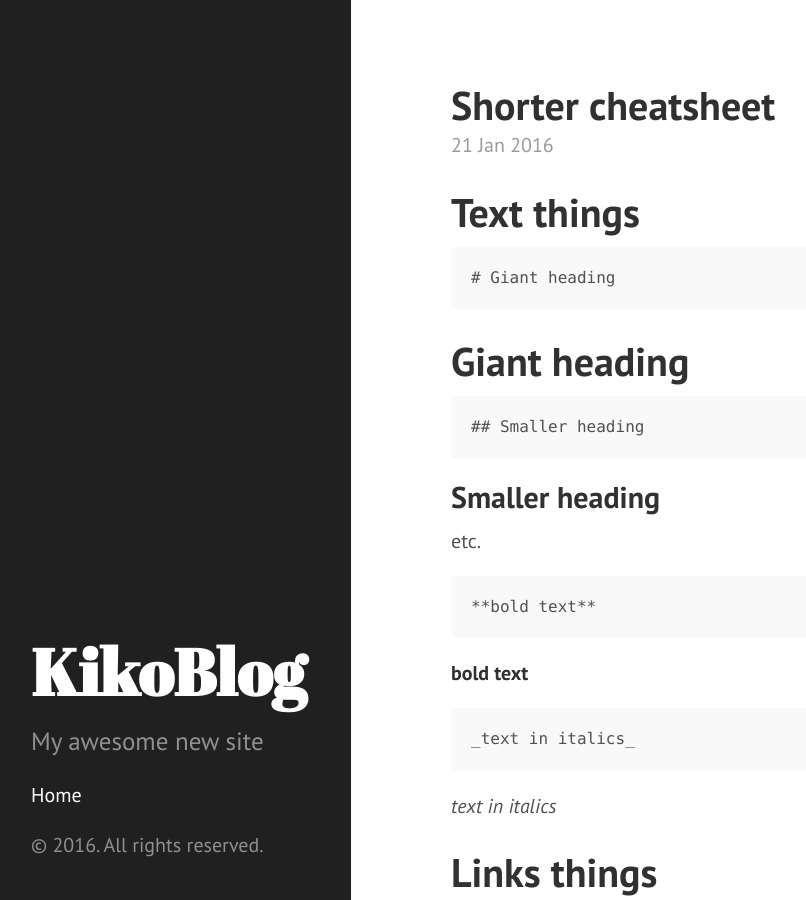
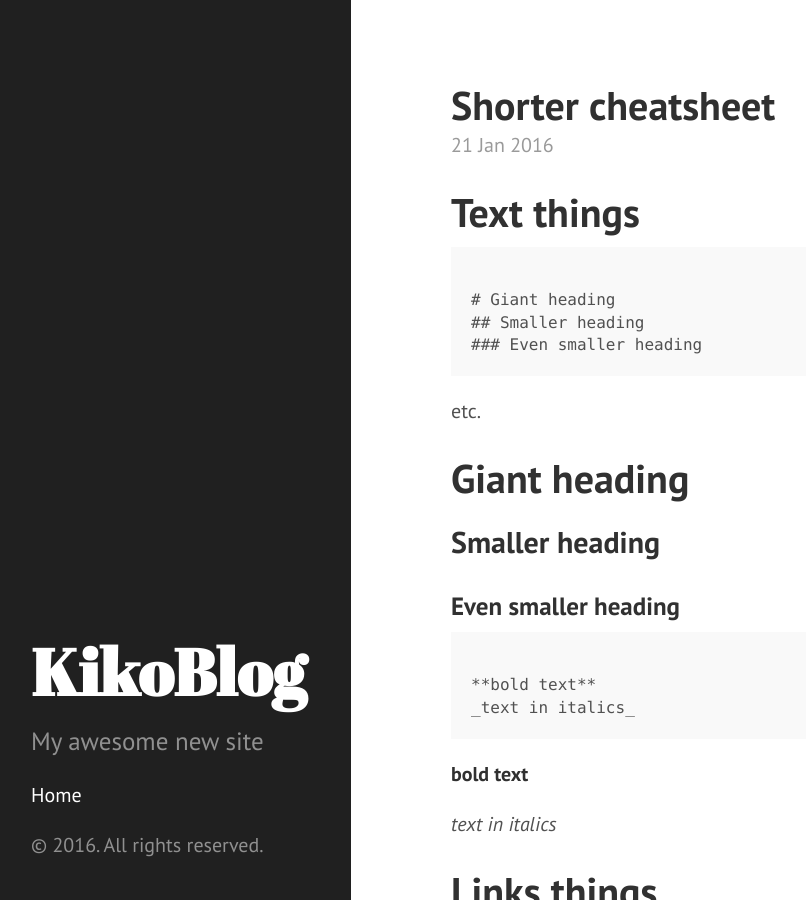
Before and after one commit to KikoBlog/KikoBlog.github.io, a Jekyll site: the page built from _posts/2016-01-21-shorter-cheatsheet.markdown, in a window 1280 px wide and 900 px high. Shown: the whole window, without its empty margins (9-815 px from the left). Built offline with Jekyll 4.4.1, drawn with Linux system fonts in a browser that asks for light colours.

Commit message:
Post update: Shorter cheatsheet

````diff
--- a/_posts/2016-01-21-shorter-cheatsheet.markdown
+++ b/_posts/2016-01-21-shorter-cheatsheet.markdown
@@ -5,34 +5,28 @@ layout: post
 ---
 # Text things
 
-```
+<pre lang="no-highlight"><code>
 # Giant heading
-```
+## Smaller heading
+### Even smaller heading
+</code></pre>
+etc.
 
 # Giant heading
 
-```
-## Smaller heading
-```
-
 ## Smaller heading
 
-etc.
+### Even smaller heading
 
 
-```
+<pre lang="no-highlight"><code>
 **bold text**
-```
+_text in italics_
+</code></pre>
 
 **bold text**
 
-
-```
 _text in italics_
-```
-
-_text in italics_
-
 
 
 
@@ -40,17 +34,17 @@ _text in italics_
 
 ## ..to a page
 
-```no-highlight
+<pre lang="no-highlight"><code>
 Click here for the more complete [cheet sheet](https://github.com/adam-p/markdown-here/wiki/Markdown-Cheatsheet) we stole these points from.
-```
+</code></pre>
 
 Click here for the more complete [cheet sheet](https://github.com/adam-p/markdown-here/wiki/Markdown-Cheatsheet) we stole these points from.
 
 ## ..to an image
 
-```no-highlight
+<pre lang="no-highlight"><code>
 ![clickable text](https://github.com/adam-p/markdown-here/raw/master/src/common/images/icon48.png "Logo Title Text 1")
-```
+</code></pre>
 
 ![clickable text](https://github.com/adam-p/markdown-here/raw/master/src/common/images/icon48.png "Logo Title Text 1")
 
````
